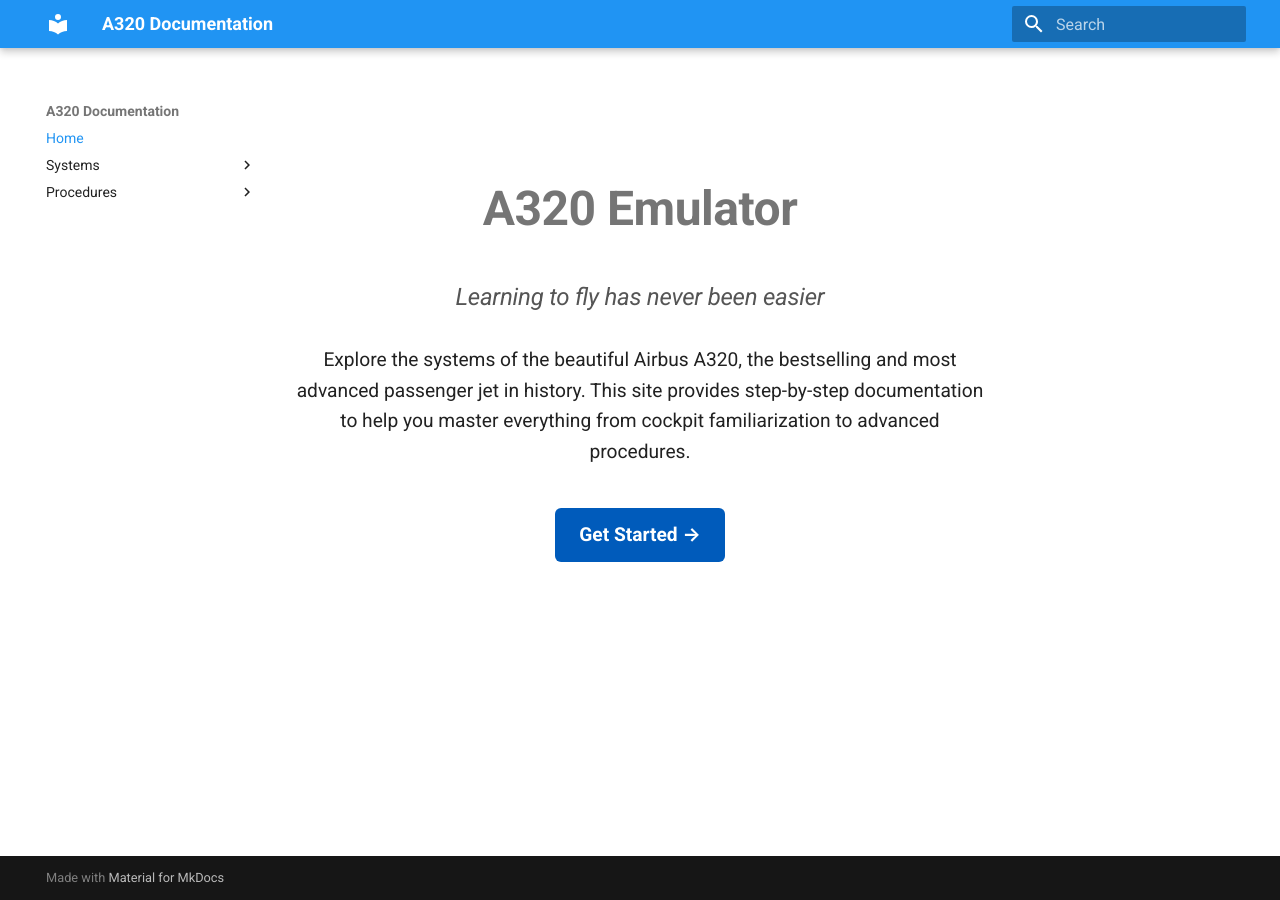
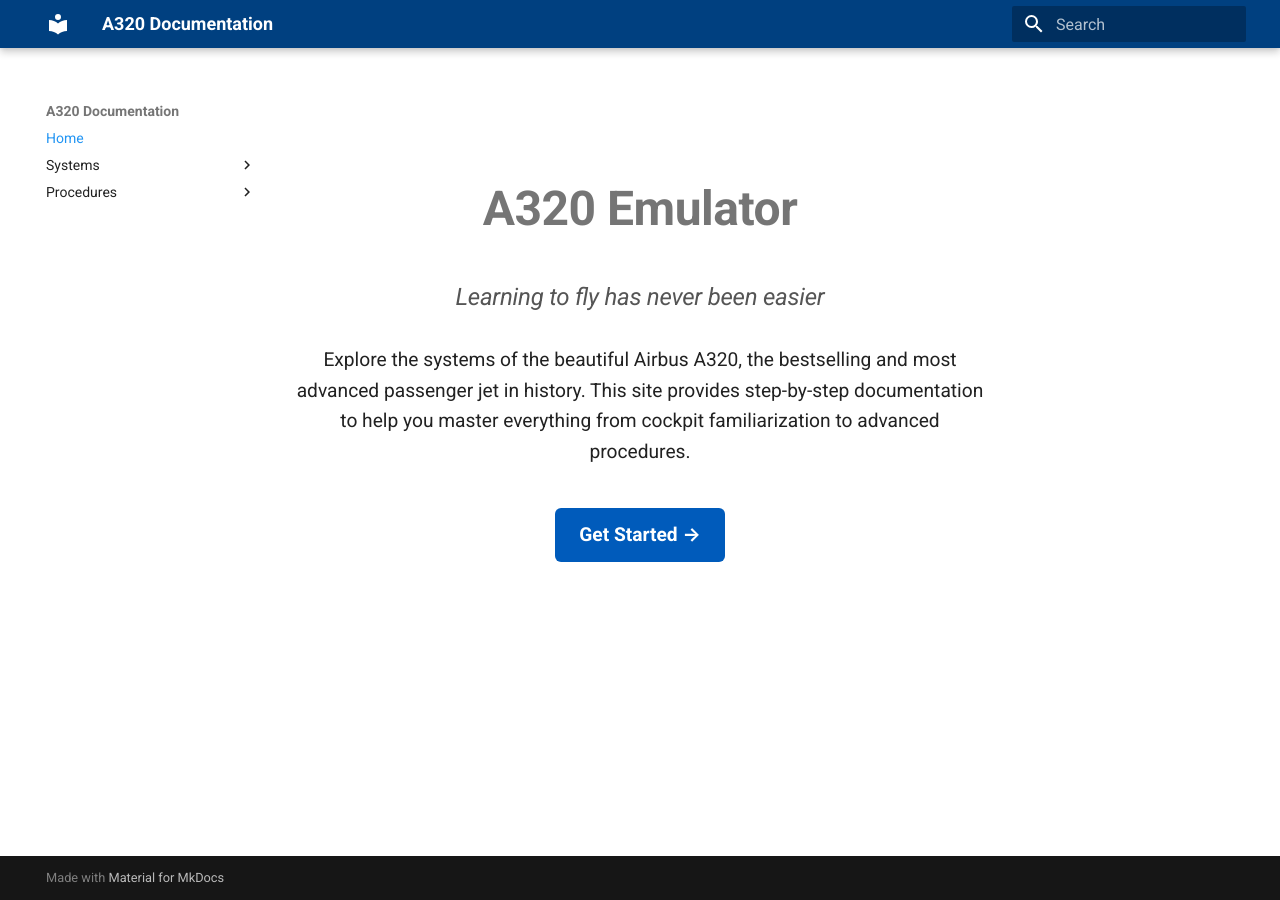
Before and after one commit to danhuaflx-56/A320-emulator, an MkDocs documentation site: the page built from docs/index.md, in a window 1280 px wide. Built offline with MkDocs 1.6.1 and Material for MkDocs 9.7.7, drawn with Linux system fonts in a browser that asks for light colours.

Commit message:
Update mkdocs.yml

```diff
--- a/mkdocs.yml
+++ b/mkdocs.yml
@@ -5,7 +5,8 @@ theme:
     scheme: default
     primary: blue
     accent: indigo
-
+extra_css:
+  - assets/custom.css
 extra:
   font:
     text: Roboto
```
